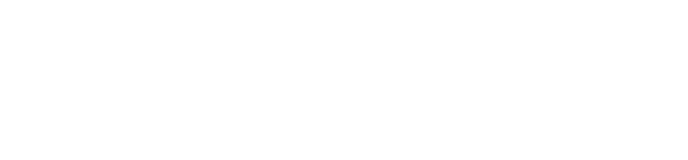
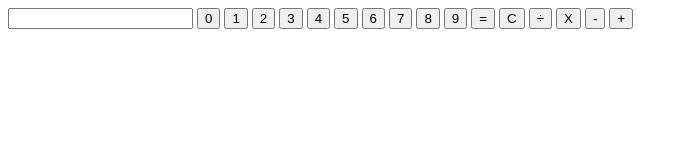
Before and after one commit to mel-bir/on-screen-calculator, a plain HTML site: page index.html in a window 1280 px wide. Shown: the whole page, without its empty margins (0-688 px from the left). Drawn offline with Linux system fonts and the light colour scheme.

Commit message:
added the buttons and the display

```diff
--- a/index.html
+++ b/index.html
@@ -6,6 +6,27 @@
         <link rel="stylesheet" href="style.css">
     </head>
     <body>
+
+        <div id="container">
+            <input type="text" id="display" readonly>
+            <button>0</button>
+            <button>1</button>
+            <button>2</button>
+            <button>3</button>
+            <button>4</button>
+            <button>5</button>
+            <button>6</button>
+            <button>7</button>
+            <button>8</button>
+            <button>9</button>
+            <button>=</button>
+            <button>C</button>
+            <button>÷</button>
+            <button>X</button>
+            <button>-</button>
+            <button>+</button>
+        </div>
+
         <script type="module" src="java.js"></script>
     </body>
 </html>
```
